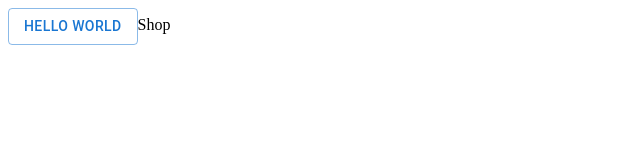
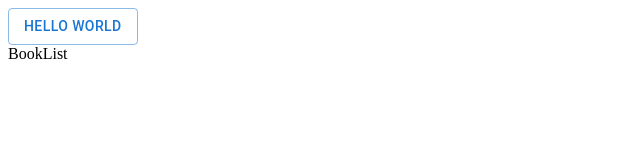
Before and after one commit to overbye87/book-store, a React (Create React App) app in the folder client/: page / in a window 1280 px wide. Shown: the top 160 px of the page, without its empty margins (0-640 px from the left). Built offline with nearby package versions, Linux system fonts and the light colour scheme.

Commit message:
add store

```diff
--- /dev/null
+++ b/client/src/components/BookList.tsx
@@ -0,0 +1,10 @@
+import React from "react";
+import { useSelector } from "react-redux";
+
+const BookList: React.FC = () => {
+  const state = useSelector((state) => state);
+  console.log(state);
+  return <div>BookList</div>;
+};
+
+export default BookList;
--- a/client/src/index.tsx
+++ b/client/src/index.tsx
@@ -1,10 +1,12 @@
 import React from "react";
 import ReactDOM from "react-dom";
 import App from "./App";
+import { Provider } from "react-redux";
+import { store } from "./store";
 
 ReactDOM.render(
-  <React.StrictMode>
+  <Provider store={store}>
     <App />
-  </React.StrictMode>,
+  </Provider>,
   document.getElementById("root")
 );
--- a/client/src/pages/Shop.tsx
+++ b/client/src/pages/Shop.tsx
@@ -1,11 +1,12 @@
 import React from "react";
 import Button from "@mui/material/Button";
+import BookList from "../components/bookList";
 
 const Shop = () => {
   return (
     <div>
       <Button variant="outlined">Hello World</Button>
-      Shop
+      <BookList />
     </div>
   );
 };
```
